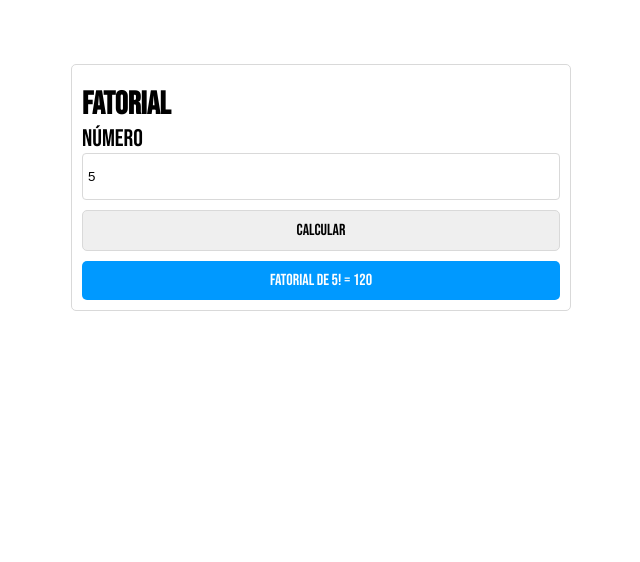
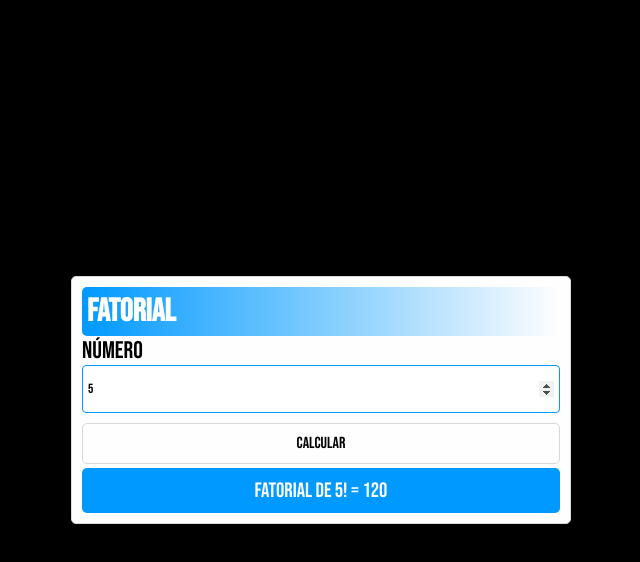
Before and after one commit to hochiminh1996/fat_recursive, a plain HTML site: page fat/index.html in a window 1280 px wide. Both pictures are taken after typing "5" into the empty fields and a click on the button "Calcular". Shown: the whole page, without its empty margins (319-959 px from the left). Drawn offline with Linux system fonts and the light colour scheme.

Commit message:
Introdução ao JS : Fatorial recursivo

```diff
--- a/fat/css/estilo.css
+++ b/fat/css/estilo.css
@@ -11,25 +11,38 @@
 }
 
 #principal{
-    border: 1px solid #d9d9d9;
-    padding: 10px 10px;
+    /* border: 1px solid #d9d9d9; */
     width: 500px;
+    font-family: var(--font-padrao);
+    border-radius: 5px;
     margin: 0 auto;
-    font-family: var(--font-padrao);
-    margin-top: 5%;
-    border-radius: 5px;
+    display: flex;
+    justify-content: center;
+    align-items: center;
+    height: 100vh;
+
 }
 
 #box{
-    width: 100%;
-    /* border: 1px solid; */
+    width:100%;
+    border: 1px solid #d9d9d9;
     display: flex;
     flex-direction: column;
     padding: 10px 0px;
+    justify-content: center;
+    padding: 10px 10px;
+    border-radius: 5px;
+    box-shadow: 0px 0px 10px rgba(0, 0, 0, .1);
+    background-color: #fefefe;
+
 }
 
 #box > h2{
     font-size: 2em;
+    background-image:  linear-gradient(to right, #09f, transparent);
+    color: #fefefe;
+    padding: 5px 5px;
+    border-radius: 5px 0px 0px 5px;
 }
 
 #box > label{
@@ -41,10 +54,17 @@
     border: 1px solid #d9d9d9;
     border-radius: 4px;
     outline: none;
+    font-family: var(--font-padrao);
 }
 
 #num.border-error{
     border: 1px solid red;
+}
+
+
+#num.border-blue:focus{
+    border: 1px solid #09f;
+
 }
 
 
@@ -62,6 +82,7 @@
     cursor: pointer;
     border: 1px solid #d9d9d9;
     border-radius: 5px;
+    background-color: #fefefe;
 }
 
 #btn:hover{
@@ -75,6 +96,10 @@
 /* div resultado
     se tiver um p-error ou p-fatorial gerado pelo js, ele vai aplicar o estilo
 */
+div#resultado{
+    margin-top: .2em;
+}
+
 div#resultado > p#p-error{
     /* border: 1px solid red; */
     padding: 10px 0px;
@@ -90,4 +115,5 @@ div#resultado > #p-fatorial{
     color: #fefefe;
     border-radius: 5px;
     padding: 10px 0px;
+    font-size: 1.3em;
 }
--- a/fat/index.html
+++ b/fat/index.html
@@ -12,11 +12,12 @@
                 <h2>Fatorial</h2>
 
                 <label for="num">Número</label>
-                <input type="number" id="num" name="num" placeholder="Digite o número:">
+                <input type="number" id="num" name="num" placeholder="Digite o número:" class="border-blue">
 
                 <input type="button" value="Calcular" id="btn">
+                <div id="resultado"></div>
             </div>
-            <div id="resultado"></div>
+
         </section>
         <script src="js/arquivo.js"></script>
     </body>
--- a/fat/js/arquivo.js
+++ b/fat/js/arquivo.js
@@ -17,8 +17,13 @@ function validacao_campo() {
     if (!campo.length > 0) {
         // Se o tamanho não for maior que zero, significa que está vazio. Logo, temos que focar no elemento
 
+        // estamos removendo a classe padrão de focus
+        document.querySelector("#num").classList.remove("border-blue");
+
         document.querySelector("#num").classList.add("border-error");
         // vamos adicionar uma classe que tornará a borda vermelha, já que o campo não foi preenchido
+
+
 
 
         document.getElementById("num").focus();//foca o campo incorreto
@@ -47,11 +52,14 @@ function validacao_campo() {
 }
 
 function fat_recursive(num) {
-    if (num == 1) {// condição base para encerrar a recursividade
-        return 1;
-    } else {
-        return num * fat_recursive(num - 1);
-    }
+    if (num < 0) {
+        return "Não existe fatorial de número negativo";
+    } else
+        if (num == 1 || num == 0) {// condição base para encerrar a recursividade
+            return 1;
+        } else {
+            return num * fat_recursive(num - 1);
+        }
 }
 
 function principal() {
@@ -61,28 +69,40 @@ function principal() {
         validacao_campo();
     } else {
         // se a função retornar true, significa que o campo foi preenchidocorretamente
+        document.body.style.background = "black";// mundado o background
+
+
+        // Se n existir a classe padrão border-blue, ele irá readicionar, já q ela foi removido se algo n foi preenchido anteriormente
+        if (!document.getElementsByClassName("border-blue")[0]) {
+            document.querySelector("#num").classList.add("border-blue");
+        }
 
         let fat = fat_recursive(Number(document.querySelector("#num").value));
         // criamos uma variável que irá armazenar o resultado recursivo do fatorial que passamos via #num. Observe que optamos em passar o parâmetro buscando o valor no próprio html. Daria para fazer outro forma tb.
 
         let div = document.querySelector("#resultado"); //acessando a div do html
-        let p_fatorial = document.createElement("p");//criando um p por js
-        p_fatorial.setAttribute("id", "p-fatorial");//adicionado um id ao p
 
 
 
+        // se não existir o #p-fatorial, ele vai criar o p e vai setar um valor dentro dele
         if (!document.querySelector("#p-fatorial")) {
-            // se não existir o #p-fatorial, ele vai criar o p e vai setar um valor dentro dele
+            let p_fatorial = document.createElement("p");//criando um p por js
+            p_fatorial.setAttribute("id", "p-fatorial");//adicionado um id ao p
+
             p_fatorial.innerHTML = `Fatorial de ${document.querySelector("#num").value}! = ${fat}`;
 
             div.appendChild(p_fatorial);//agora p é filho da nossa div
+            document.querySelector("#num").focus();
+
         } else {
+
             // se já existir o elemento em html, apenas trocamos o valor dele. Evitando a criação de um elemento p para cada cálculo realizado.
 
-            document.querySelector("#p-fatorial").innerHTML = `Fatorial de ${document.querySelector("#num").value}! = ${fat}`;;
+            document.querySelector("#p-fatorial").innerHTML = `Fatorial de ${document.querySelector("#num").value}! = ${fat}`;
+            document.querySelector("#num").focus();
+
         }
     }
 
 
-
 }
```
